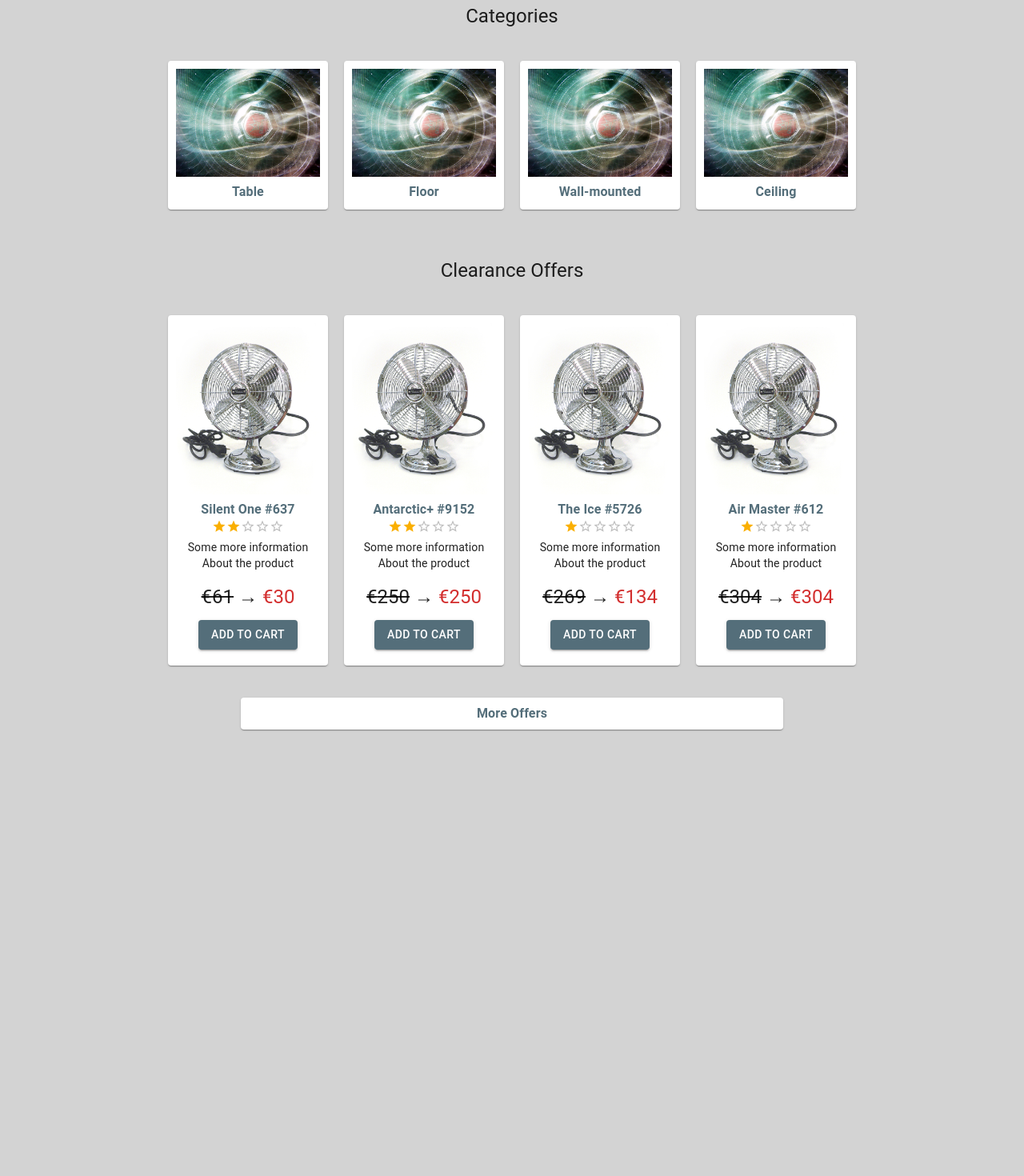
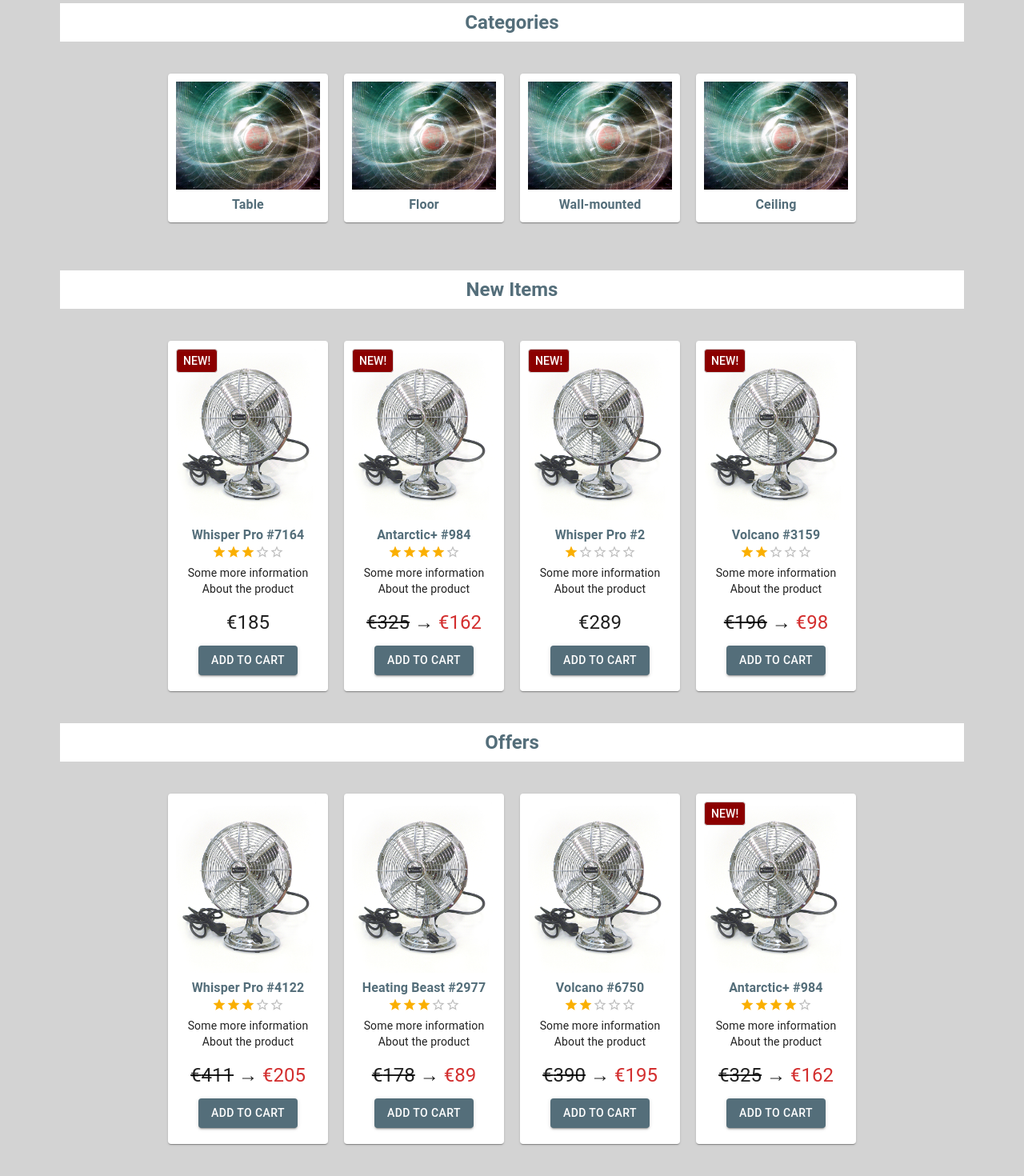
Before and after one commit to VeeHalonen/ux-prototype, a React (Create React App) app: page /products in a window 1280 px wide. Shown: the part 330-1800 px from the top of the page at 80% size. Before the commit the page ends 1282 px from the top, so only its background shows below. Built offline with nearby package versions, Linux system fonts and the light colour scheme.

Commit message:
Rename Clearance Offers -> Offers, remove randomization from thumbnails, improve product page

```diff
--- a/src/components/TopMenu.jsx
+++ b/src/components/TopMenu.jsx
@@ -106,7 +106,7 @@ const TopMenu = () => {
                 // selected={route === "/clearance-items"}
                 onClick={handleClose}
               >
-                Clearance Offers
+                Offers
               </MenuItem>
             </Paper>
           )}
--- a/src/views/ClearanceItems.jsx
+++ b/src/views/ClearanceItems.jsx
@@ -1,14 +1,18 @@
 import { Button, Typography } from "@mui/material";
+import { useContext } from "react";
 import ProductThumbnail from "../components/ProductThumbnail";
 import StyledLink from "../components/StyledLink";
+import { GlobalStateContext } from "../helpers";
 
 const ClearanceItems = () => {
+  const context = useContext(GlobalStateContext);
+  const products = context?.globalState?.products || [];
   return (
     <div style={{ textAlign: "center" }}>
       <Typography textAlign="start" variant="h5">
         <StyledLink to="/products" name="Products" component="span" noBold />
         <Typography variant="h5" component="span">
-          {" › Clearance Offers"}
+          {" › Offers"}
         </Typography>
       </Typography>
       <div
@@ -17,8 +21,10 @@ const ClearanceItems = () => {
           marginBottom: 30,
         }}
       >
-        {[...Array(20)].map((e, i) => {
-          return <ProductThumbnail key={i} discount={true} />;
+        {products.map((p, i) => {
+          if (p.discount)
+            return <ProductThumbnail key={i} discount={true} product={p} />;
+          else return null;
         })}
       </div>
       <Button variant="outlined" disabled>
--- a/src/views/Products.jsx
+++ b/src/views/Products.jsx
@@ -1,10 +1,30 @@
-import { Typography, Card } from "@mui/material";
+import { Typography } from "@mui/material";
+import { useContext } from "react";
 import Category from "../components/Category";
 import ProductThumbnail from "../components/ProductThumbnail";
 import StyledLink from "../components/StyledLink";
-import { CATEGORIES } from "../helpers";
+import { CATEGORIES, GlobalStateContext } from "../helpers";
 
 const Products = () => {
+  const context = useContext(GlobalStateContext);
+  const products = context?.globalState?.products || [];
+  const discounts = products.filter((p) => p.discount).slice(0, 4); // first four discounted
+  const latest = products.filter((p) => p.latest).slice(0, 4); // first four latest
+
+  // const cardStyle = {
+  //   margin: 40,
+  //   marginTop: 0,
+  //   marginBottom: 60,
+  //   padding: 100,
+  //   paddingTop: 8,
+  //   paddingBottom: 8,
+  //   // width: "50%",
+  //   display: "inline-block",
+  //   marginLeft: "auto",
+  //   marginRight: "auto",
+  //   // backgroundColor: "#ededed",
+  // };
+  const headerStyle = { backgroundColor: "white", padding: 8 };
   return (
     <div style={{ textAlign: "center" }}>
       {/* PAGE TITLE */}
@@ -17,9 +37,9 @@ const Products = () => {
         Products
       </Typography>
       {/* CATEGORIES */}
-      <Typography paragraph variant="h5">
-        Categories
-      </Typography>
+      <div style={headerStyle}>
+        <StyledLink to={"/categories"} name="Categories" variant="h5" />
+      </div>
       <div
         style={{
           marginTop: 30,
@@ -30,35 +50,48 @@ const Products = () => {
           return <Category key={i} category={c} />;
         })}
       </div>
-      {/* CLEARANCE OFFERS */}
-      <Typography paragraph variant="h5">
-        Clearance Offers
-      </Typography>
+      {/* NEW */}
+      <div style={headerStyle}>
+        <StyledLink
+          to={"/search?latestOnly=true"}
+          name="New Items"
+          variant="h5"
+        />
+      </div>
       <div
         style={{
           marginTop: 30,
           marginBottom: 30,
         }}
       >
-        {[...Array(4)].map((e, i) => {
-          return <ProductThumbnail key={i} discount={true} />;
+        {latest.map((p, i) => {
+          return <ProductThumbnail key={i} product={p} />;
         })}
       </div>
-      <Card
+      {/* <Card style={cardStyle} color="primary">
+        <StyledLink
+          name="More New Items"
+          to="/search?latestOnly=true"
+          component="p"
+        />
+      </Card> */}
+      {/* OFFERS */}
+      <div style={headerStyle}>
+        <StyledLink to={"/clearance-items"} name="Offers" variant="h5" />
+      </div>
+      <div
         style={{
-          margin: 40,
-          marginTop: 0,
-          marginBottom: 40,
-          paddingTop: 8,
-          paddingBottom: 8,
-          width: "60%",
-          marginLeft: "auto",
-          marginRight: "auto",
+          marginTop: 30,
+          marginBottom: 30,
         }}
-        color="primary"
       >
+        {discounts.map((p, i) => {
+          return <ProductThumbnail key={i} discount={true} product={p} />;
+        })}
+      </div>
+      {/* <Card style={cardStyle} color="primary">
         <StyledLink name="More Offers" to="/clearance-items" component="p" />
-      </Card>
+      </Card> */}
     </div>
   );
 };
```
